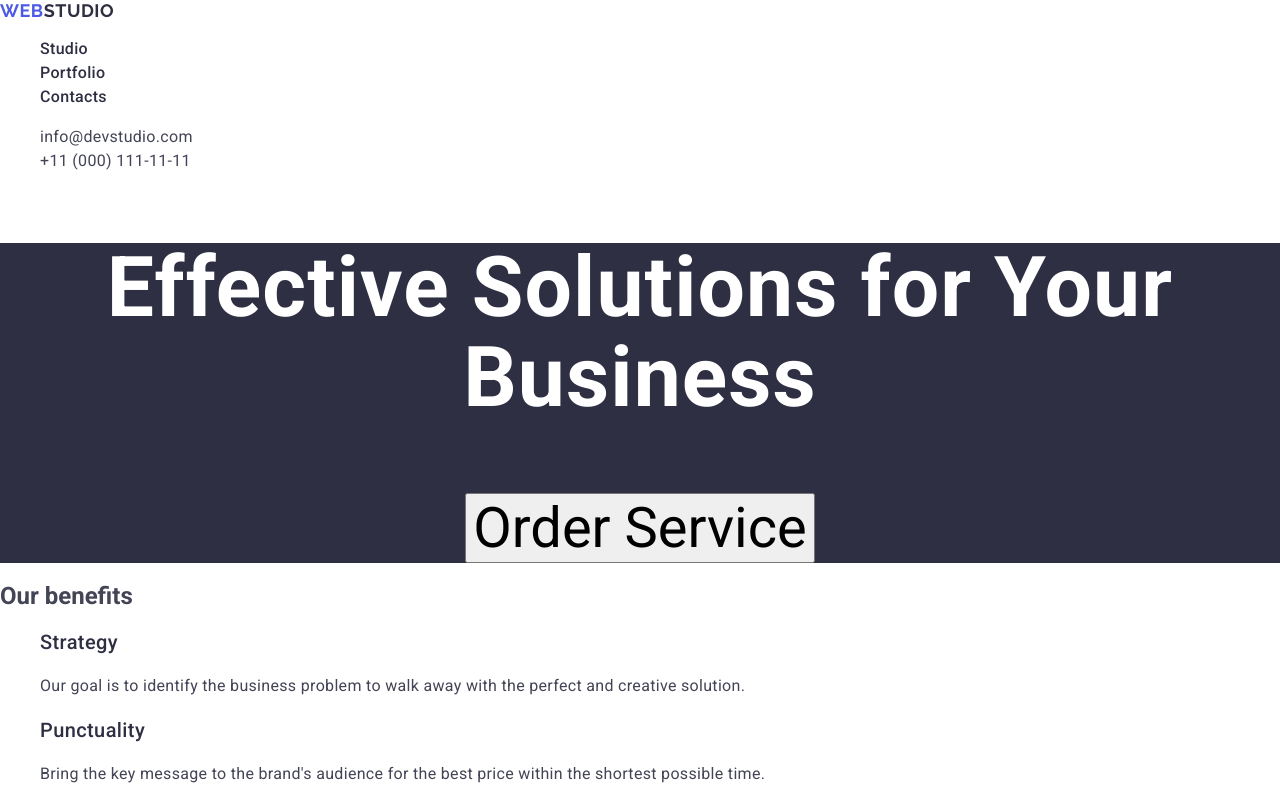
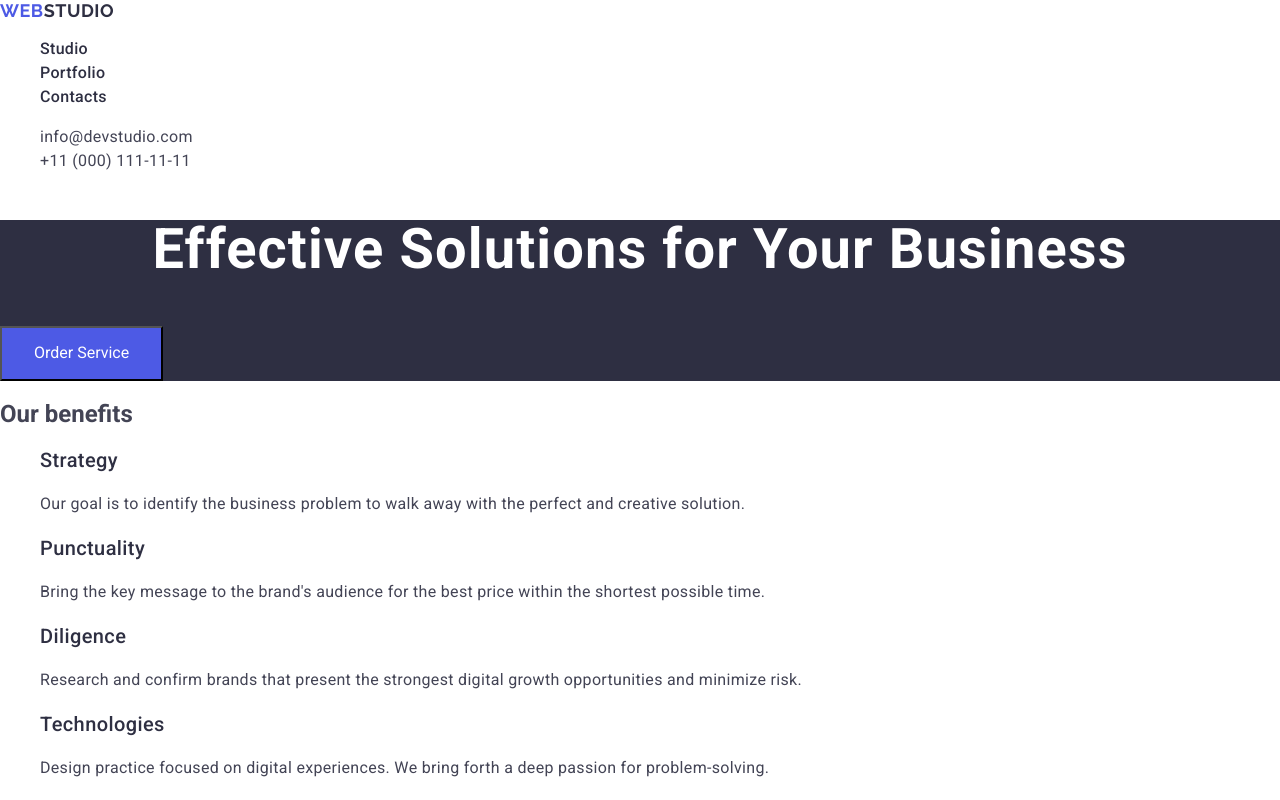
Before and after one commit to OrlenkoSvyatoslav/goit-markup-hw-02, a plain HTML site: page index.html in a window 1280 px wide. Shown: the top 800 px of the page. Drawn offline with nearby package versions, Linux system fonts and the light colour scheme.

Commit message:
Finel git commit

```diff
--- a/CSS/styles.css
+++ b/CSS/styles.css
@@ -67,21 +67,27 @@ body {
   color: #404bbf;
 }
 
-.order-btn:hover,
-.order-btn:focus {
-  background-color: #404bbf;
-  color: #fff;
-}
-
-.hero {
-  background-color: #2e2f42;
-  color: #fff;
+.main-title {
   text-align: center;
   font-family: 'Roboto', sans-serif;
   font-size: 56px;
   font-weight: 700;
   line-height: 1.07;
   letter-spacing: 0.02em;
+}
+
+.hero {
+  background-color: #2e2f42;
+  color: #fff;
+}
+
+.order-btn {
+  display: inline-flex;
+  padding: 16px 32px;
+  align-items: flex-start;
+  gap: 10px;
+  background-color: #4d5ae5;
+  color: #fff;
 }
 
 .benefits-list-header {
```
